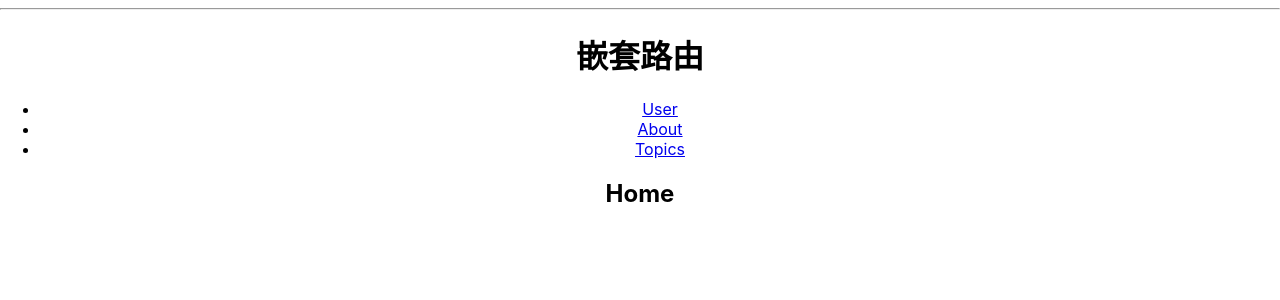
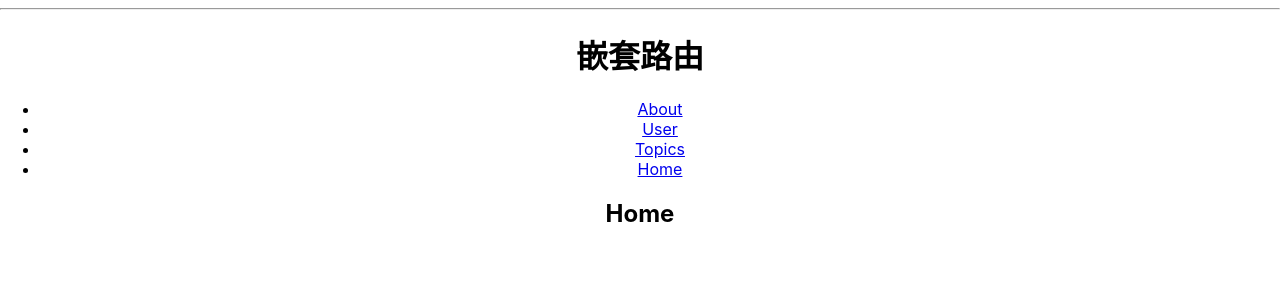
Before and after one commit to suckitfa/react-router-demo-app, a React (Create React App) app: page / in a window 1280 px wide. Shown: the top 300 px of the page. Built offline with nearby package versions, Linux system fonts and the light colour scheme.

Commit message:
嵌套路由

```diff
--- a/src/pages/NestRoute.js
+++ b/src/pages/NestRoute.js
@@ -1,12 +1,11 @@
-import React from 'react'
-import { useParams } from 'react-router-dom'
 import {
-    BrowserRouter as Router,
-    Switch,
-    Link,
-    Route
+        Link,
+        BrowserRouter as Router,
+        Route,
+        Switch,
+        useRouteMatch
 } from 'react-router-dom'
-import { useRouteMatch } from 'react-router-dom/cjs/react-router-dom.min'
+import { useParams } from 'react-router-dom/cjs/react-router-dom.min'
 function NestRoute() {
     return(
         <Router>
@@ -14,74 +13,78 @@ function NestRoute() {
             <h1>嵌套路由</h1>
             <nav>
                 <ul>
-                    <li>
-                        <Link to="/user">User</Link>
-                    </li>
-                    <li>
-                        <Link to="/about">About</Link>
-                    </li>
-                    <li>
-                        <Link to="/topics">Topics</Link>
-                    </li>
+                    <li><Link to="/about">About</Link></li>
+                    <li><Link to="/user">User</Link></li>
+                    <li><Link to="/topics">Topics</Link></li>
+                    <li><Link to="/">Home</Link></li>
                 </ul>
             </nav>
             <Switch>
+                <Route path="/about">
+                    <About />
+                </Route>
                 <Route path="/user">
                     <User />
-                </Route>
-                <Route path="/about">
-                    <About />
                 </Route>
                 <Route path="/topics">
                     <Topics />
                 </Route>
                 <Route path="/">
-                    <Home />
+                    <Home/>
                 </Route>
             </Switch>
         </div>
         </Router>
     )
 }
+
+
 function Home() {
-    return(
-        <h2>Home</h2>
-    )
+    return <h2>Home</h2>
 }
 
 function About() {
-    return(
-        <h2>About</h2>
-    )
+    return <h3>About</h3>
 }
+
 function User() {
-    return(
-        <h2>User</h2>
-    )
+    return <h2>User</h2>
 }
+
 function Topics() {
     const match = useRouteMatch()
+    console.log(match)
     return(
         <div>
-            <h2>话题</h2>
-            <ul>
-                <li><Link to={`${match.url}/components`}>Components</Link></li>
-                <li><Link to={`${match.url}/props-v-state`}>Props v. State</Link></li>
-            </ul>
+            <h1>话题</h1>
+            <nav>
+                <ul>
+                    <li>
+                        <Link to={`${match.url}/components`}>Components</Link>
+                    </li>
+                    <li>
+                        <Link to={`${match.url}/props-v-state`}>Props v. State</Link>
+                    </li>
+                </ul>
+            </nav>
             <Switch>
                 <Route path={`${match.path}/:topicId`}>
                     <Topic />
                 </Route>
                 <Route path={match.path}>
-                    <h3>Please Select a topic.</h3>
+                    <h3>选择一个话题吧！</h3>
                 </Route>
             </Switch>
         </div>
     )
 }
-
-function Topic(){
-    const {topicId} = useParams()
-    return <h3>Requested topic Id: {topicId}</h3>
+function Topic() {
+    const match = useRouteMatch()
+    console.log(match)
+    const params = useParams()
+    const {topicId} = params;
+    return(
+        <h4>你选择的话题Id是: {topicId}</h4>
+    )
 }
 export default NestRoute;
```
Also changed, not shown: src/img/image-20220318133649690.png (added), 1 other file (tests, documents, lock files or other folders).
